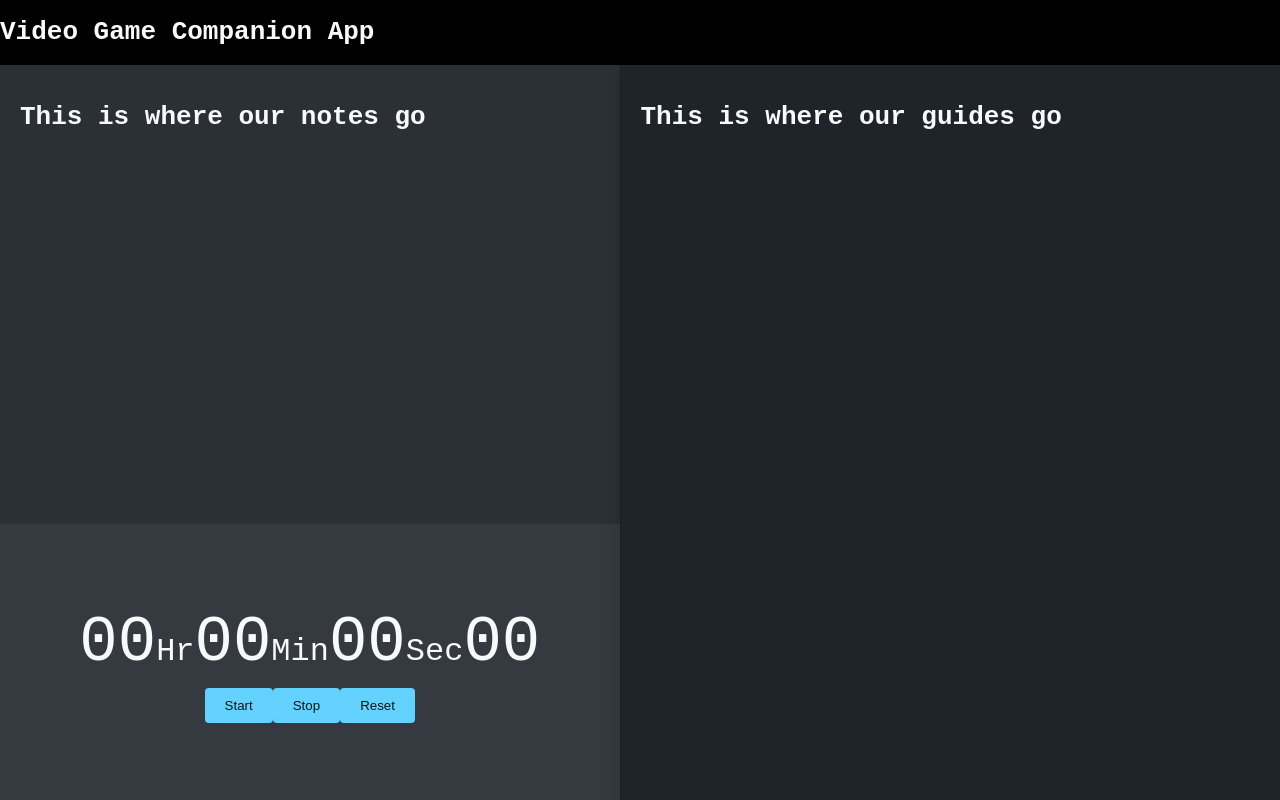
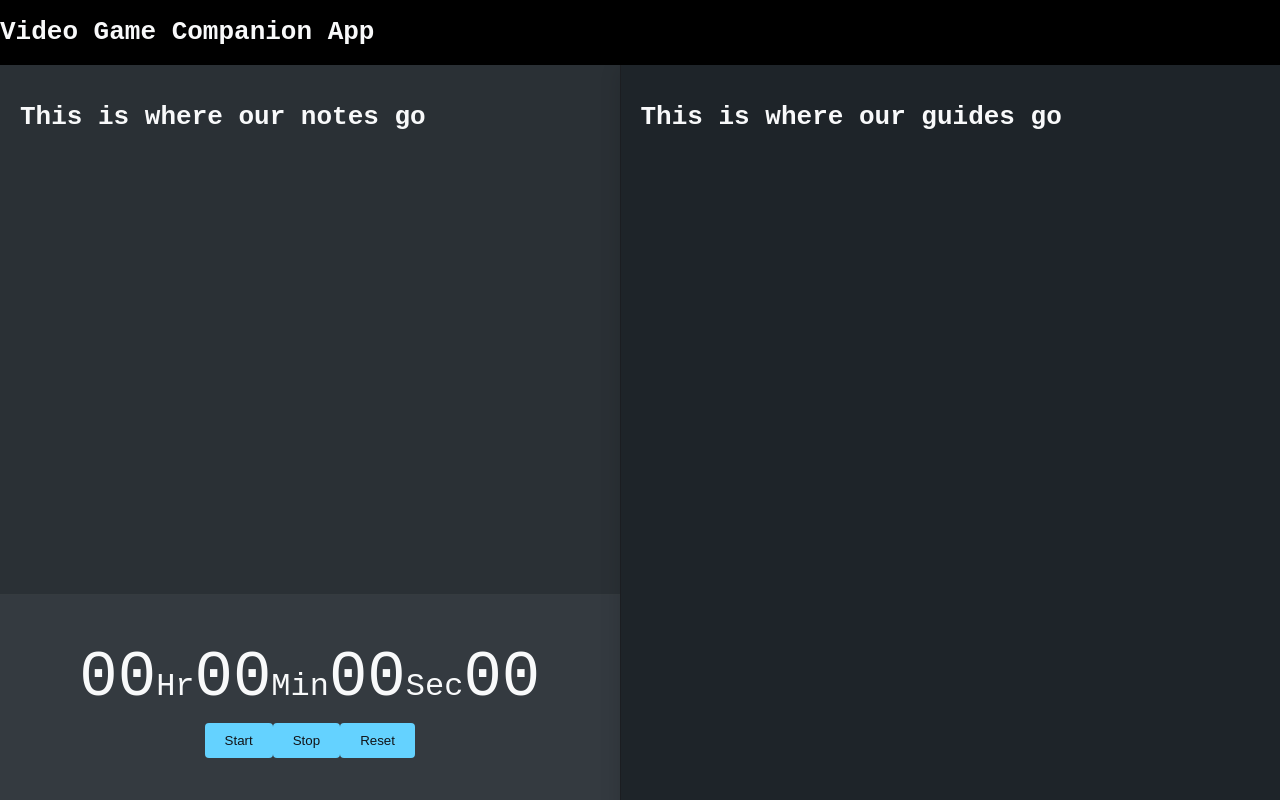
Before and after one commit to sah0017/SENG2513, a React (Create React App) app in the folder client/: page / in a window 1280 px wide. Built offline with nearby package versions, Linux system fonts and the light colour scheme.

Commit message:
decreased stopwatch size, increased notes size

```diff
--- a/client/src/App.css
+++ b/client/src/App.css
@@ -72,7 +72,7 @@ html, body {
 }
 
 #notes {
-  height: 60%;
+  height: 70%;
   background-color: #2a3035;
   padding: 20px;
   overflow-y: auto;
@@ -80,7 +80,7 @@ html, body {
 }
 
 #timer {
-  height: 40%;
+  height: 30%;
   background-color: #343a40;
   display: flex;
   align-items: center;
```
